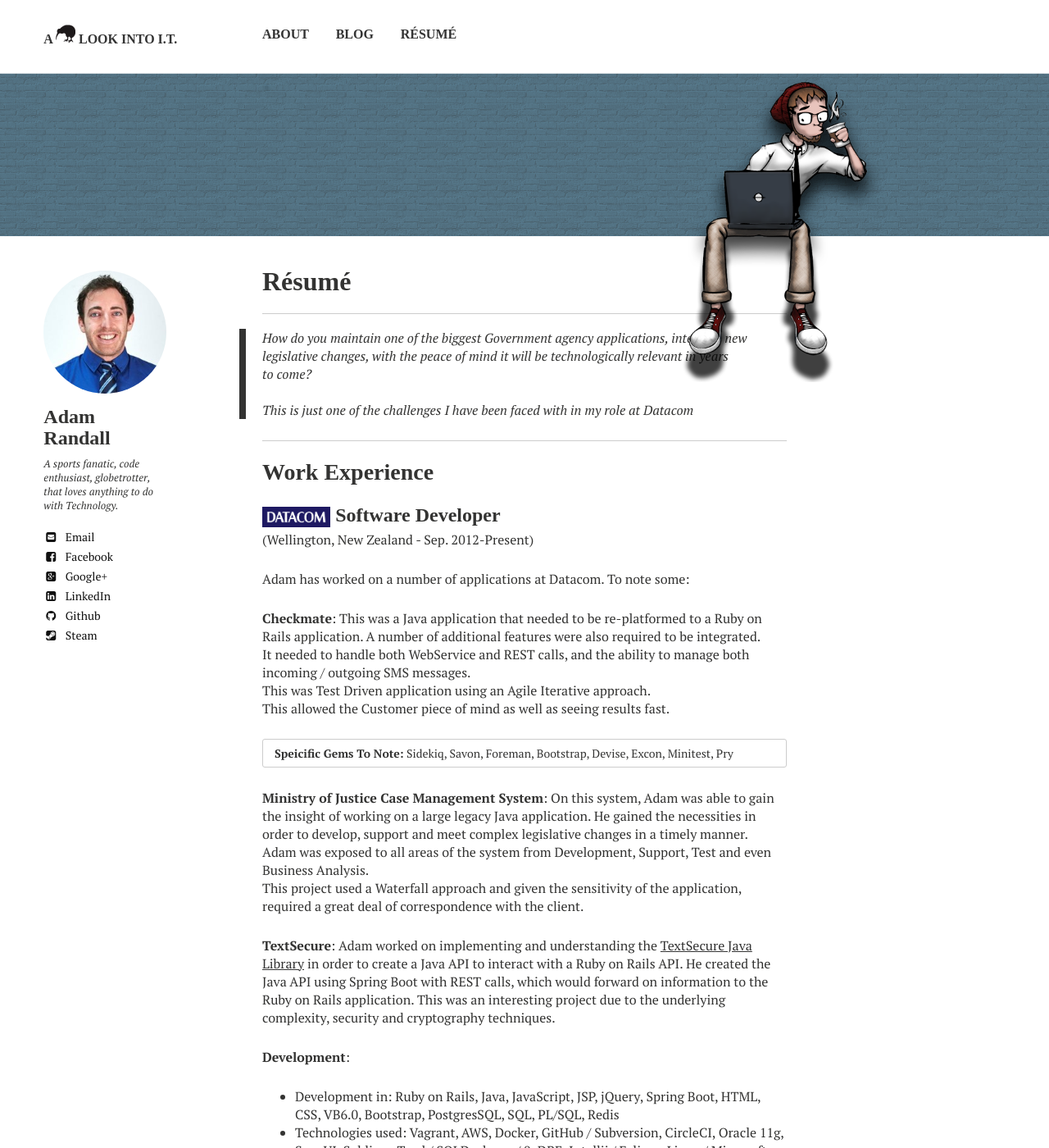
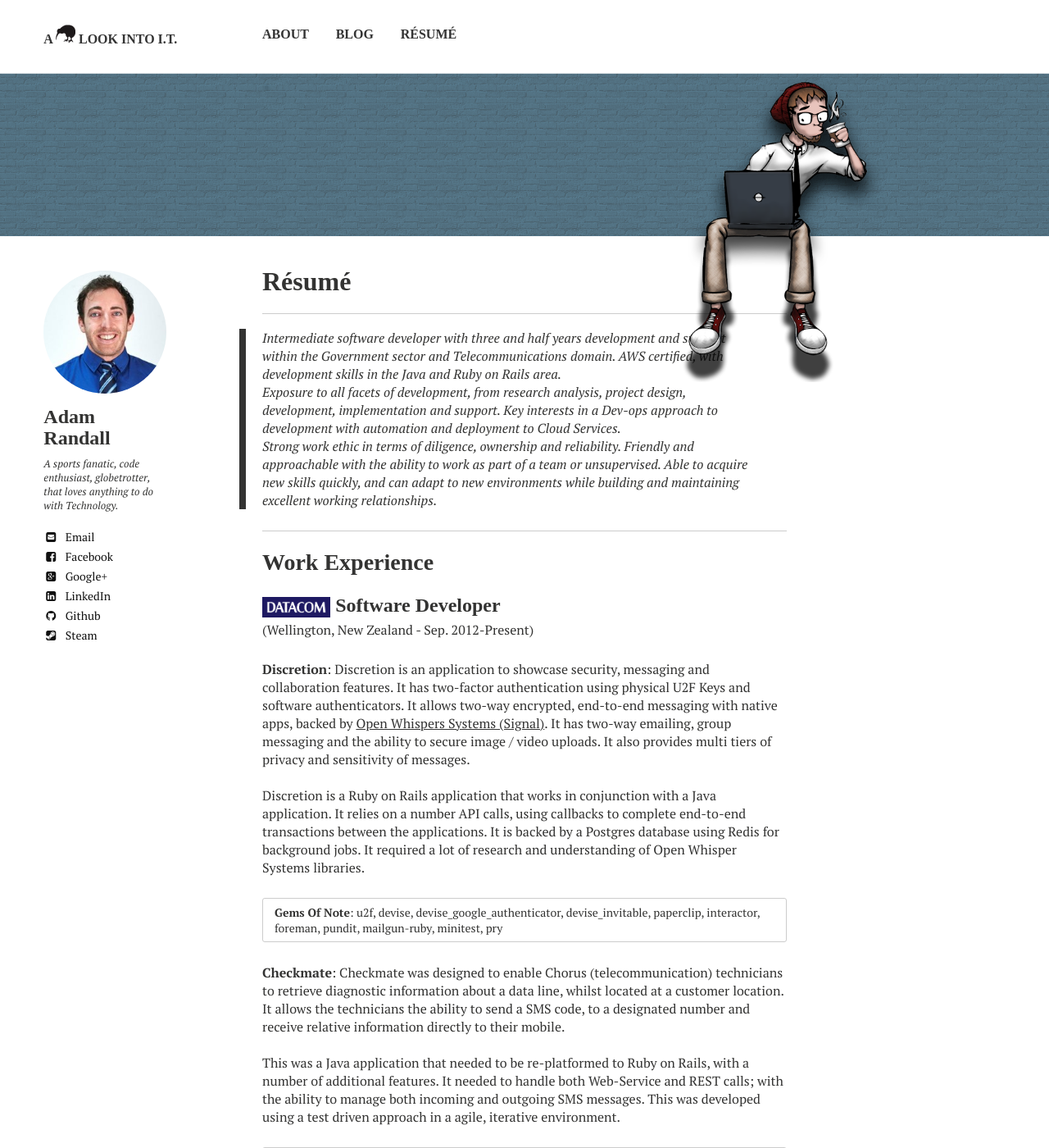
Before and after one commit to Adam-Randall/adam-randall.github.io, a Jekyll site: the page built from resume/index.md, in a window 1280 px wide and 1400 px high. Shown: the whole window at 82% size. Built offline with Jekyll 4.4.1, drawn with Linux system fonts in a browser that asks for light colours; nearby versions of some CDN libraries; some of the changed text lies outside the part shown.

Commit message:
Update to Resume

```diff
--- a/resume/index.md
+++ b/resume/index.md
@@ -6,9 +6,7 @@
   feature: background.png
 ---
 
->How do you maintain one of the biggest Government agency applications, integrate new<br>
-legislative changes, with the peace of mind it will be technologically relevant in years <br> to come?<br><br>
-This is just one of the challenges I have been faced with in my role at Datacom
+>Intermediate software developer with three and half years development and support <br> within the Government sector and Telecommunications domain. AWS certified, with development skills in the Java and Ruby on Rails area. <br>Exposure to all facets of development, from research analysis, project design,<br> development, implementation and support. Key interests in a Dev-ops approach to <br> development with automation and deployment to Cloud Services. <br>Strong work ethic in terms of diligence, ownership and reliability. Friendly and approachable with the ability to work as part of a team or unsupervised. Able to acquire new skills quickly, and can adapt to new environments while building and maintaining excellent working relationships.
 
 ---
 
@@ -17,26 +15,66 @@
 ### <a href="http://datacom.co.nz/"><img style="width: 13%" src="/images/resume/datacom.png"></a> Software Developer
 <p style="margin-top:-3.5%">(Wellington, New Zealand - Sep. 2012-Present)</p>
 
-Adam has worked on a number of applications at Datacom. To note some:
+**Discretion**:
+Discretion is an application to showcase security, messaging and collaboration features. It has two-factor authentication using physical U2F Keys and software authenticators. It allows two-way encrypted, end-to-end messaging with native apps, backed by [Open Whispers Systems (Signal)](https://whispersystems.org/).
+It has two-way emailing, group messaging and the ability to secure image / video uploads. It also provides multi tiers of privacy and sensitivity of messages.<br><br>
+Discretion is a Ruby on Rails application that works in conjunction with a Java application. It relies on a number API calls, using callbacks to complete end-to-end transactions between the applications. It is backed by a Postgres database using Redis for background jobs. It required a lot of research and understanding of Open Whisper Systems libraries.
 
-**Checkmate**: This was a Java application that needed to be re-platformed to a Ruby on Rails application. A number of additional features were also required to be integrated. <br> It needed to handle both WebService and REST calls, and the ability to manage both incoming / outgoing SMS messages. <br> This was Test Driven application using an Agile Iterative approach. <br> This allowed the Customer piece of mind as well as seeing results fast.
-
-**Speicific Gems To Note:** Sidekiq, Savon, Foreman, Bootstrap, Devise, Excon, Minitest, Pry
+**Gems Of Note**: u2f, devise, devise_google_authenticator, devise_invitable, paperclip, interactor, foreman, pundit, mailgun-ruby, minitest, pry
 {: .notice}
 
-**Ministry of Justice Case Management System**: On this system, Adam was able to gain the insight of working on a large legacy Java application. He gained the necessities in order to develop, support and meet complex legislative changes in a timely manner. <br> Adam was exposed to all areas of the system from  Development, Support, Test and even Business Analysis.<br>
-This project used a Waterfall approach and given the sensitivity of the application, required a great deal of correspondence with the client.
+**Checkmate**: Checkmate was designed to enable Chorus (telecommunication) technicians to retrieve diagnostic information about a data line, whilst located at a customer location. It allows the technicians the ability to send a SMS code, to a designated number and receive relative information directly to their mobile.<br><br>
+This was a Java application that needed to be re-platformed to Ruby on Rails, with a  number of additional features. It needed to handle both Web-Service and REST calls; with the ability to manage both incoming and outgoing SMS messages. This was developed using a test driven approach in a agile, iterative environment.
 
+**Gems To Note:** sidekiq, interactor, savon, foreman, bootstrap, excon, kaminari, lograge, devise, devise_ldap_authenticatable, minitest, pry, ruby-oci8, activerecord-oracle_enhanced-adapter
+{: .notice}
 
-**TextSecure**: Adam worked on implementing and understanding the [TextSecure Java Library](https://whispersystems.github.io/libtextsecure-java/reference/packages.html) in order to create a Java API to interact with a Ruby on Rails API. He created the Java API using Spring Boot with REST calls, which would forward on information to the Ruby on Rails application. This was an interesting project due to the underlying complexity, security and cryptography techniques.
+**Ministry of Justice Case Management System**: Ministry of Justice Case Management System is a Government application enabled to deliver Court and Tribunal services for Civil, Criminal, Family and Environment Courts. This includes the collection of fines and reparation, Court Rostering and Scheduling, Case Management and maintaining Coroners records.<br><br>
+It is a large complex legacy Java application, which requires regular legislative changes. It is the central block for the courts system, which provides several interfaces connecting the Police, Corrections and Collections to name a few. Development is undertaken with a waterfall approach, with strict time lines to meet legislative changes passed in Parliament.
 
 
 
 
-**Development**:
+
+---
+
+### <a href="http://www.turboweb.co.nz/"><img style="width: 15%" src="/images/resume/turboweb.jpg"></a> Web Developer
+<p style="margin-top:-3.5%">(Dunedin, New Zealand - Nov. 2011-Sep. 2012)</p>
+
+An internship that turned into a part-time job while studying. The job provided creating web based solutions for clients, and improving businesses through online marketing. Websites were effective, efficient and to a high industry standard.<br><br>
+A number of projects were worked on involving front-end development, converting Photoshop mock-ups, back-end development. Technologies using Zend framework, CodeIgniter, Magneto eCommerce and a internal MVC product.
+
+---
+
+### <a href="http://www.otago.ac.nz/"><img style="width: 15%" src="/images/resume/otago-uni.png"></a> Helpdesk Support Technician
+<p style="margin-top:-3.5%">(Dunedin, New Zealand - Mar. 2011-Sep. 2012)</p>
+
+This was another part-time job while studying. It involved providing IT support for University staff members, solving problems daily (including P1 issues) and fixing technological problems when they arose.
+
+---
+
+## Skills Summary
+
+
+**Interpersonal Skills**:
+
++ Friendly and approachable to clients
++ Fast and efficient service
++ Ability to deal with complaints and conflicts appropriately and effectively
++ Ability to work well as part of a team or unsupervised
++ Follow instructions efficiently
++ Relate well to others
++ Reliable, courteous and well-presented professional demeanor
++ Excellent computing and oral communication skills
++ Dedicated work ethic
++ Caring, attentive and always giving 100%
++ Enthusiastic and outgoing
+
+
+**Experience**:
 
 + Development in: Ruby on Rails, Java, JavaScript, JSP, jQuery, Spring Boot, HTML, CSS, VB6.0, Bootstrap, PostgresSQL, SQL, PL/SQL, Redis
-+ Technologies used: Vagrant, AWS, Docker, GitHub / Subversion, CircleCI, Oracle 11g, SoapUI, Sublime, Toad / SQLDevloper / 0xDBE, Intellij / Eclipse, Linux / Microsoft
++ Technologies used: Ansible, Vagrant, AWS, Docker, GitHub / Subversion, CircleCI, Oracle 11g, SoapUI, Sublime, Toad / SQLDevloper / Datagrip (0xDBE), Intellij / Eclipse, Linux / Microsoft
 
 
 **Production Support**:
@@ -56,43 +94,9 @@
 + Creating Automated Test Scripts using [Watir](http://watir.com/) (Open Source Ruby Tool for Automation).
 + Managing Automation of Test Scripts.
 
----
+**Test Support**:
 
-### <a href="http://www.turboweb.co.nz/"><img style="width: 15%" src="/images/resume/turboweb.jpg"></a> Web Developer
-<p style="margin-top:-3.5%">(Dunedin, New Zealand - Nov. 2011-Sep. 2012)</p>
-
-+ Provided Web based solutions for clients
-+ Improved clients businesses through online marketing
-+ Built websites that were effective, efficient and to a high industry standard
-+ Technologies used: PHP, CSS, HTML, jQuery, JavaScript, MySQL and Selenium
-
----
-
-### <a href="http://www.otago.ac.nz/"><img style="width: 15%" src="/images/resume/otago-uni.png"></a> Helpdesk Support Technician
-<p style="margin-top:-3.5%">(Dunedin, New Zealand - Mar. 2011-Sep. 2012)</p>
-
-+ Provided IT support for University staff members
-+ Fixed technological problems when they arose
-+ Solved problems on a daily basis
-
----
-
-## Skills Summary
-
-
-**Attributes**:
-
-+ Friendly and approachable to clients
-+ Fast and efficient service
-+ Ability to deal with complaints and conflicts appropriately and effectively
-+ Ability to work well as part of a team or unsupervised
-+ Follow instructions efficiently
-+ Relate well to others
-+ Reliable, courteous and well-presented professional demeanor
-+ Excellent computing and oral communication skills
-+ Dedicated work ethic
-+ Caring, attentive and always giving 100%
-+ Enthusiastic and outgoing
++ Subversion Administrator
 
 ---
 
@@ -106,7 +110,10 @@
 
 ---
 
-## Professional Developement
+## Professional Development
+
+<img style="width: 15%" src="/images/resume/aws.jpg">
+AWS Certified Developer – Associate (2015)
 
 <img style="width: 5%" src="/images/resume/people-cert.png">
 ITIL® Foundation Certificate in IT Service Management (2015)
@@ -143,5 +150,5 @@
 ## References:
 Available on request.
 
-<!--<p><a markdown="0" href="{{ site.url }}/resume/resume.pdf" class="btn btn-success"><i class="fa fa-fw fa-download"></i>Download</a>
-</p>-->
+<p><a markdown="0" href="{{ site.url }}/resume/Adam-Randall-CV.pdf" class="btn btn-success"><i class="fa fa-fw fa-download"></i>Download</a>
+</p>
```
Also changed, not shown: images/resume/aws.jpg (added), images/resume/skills-matrix.png, 2 other files.
